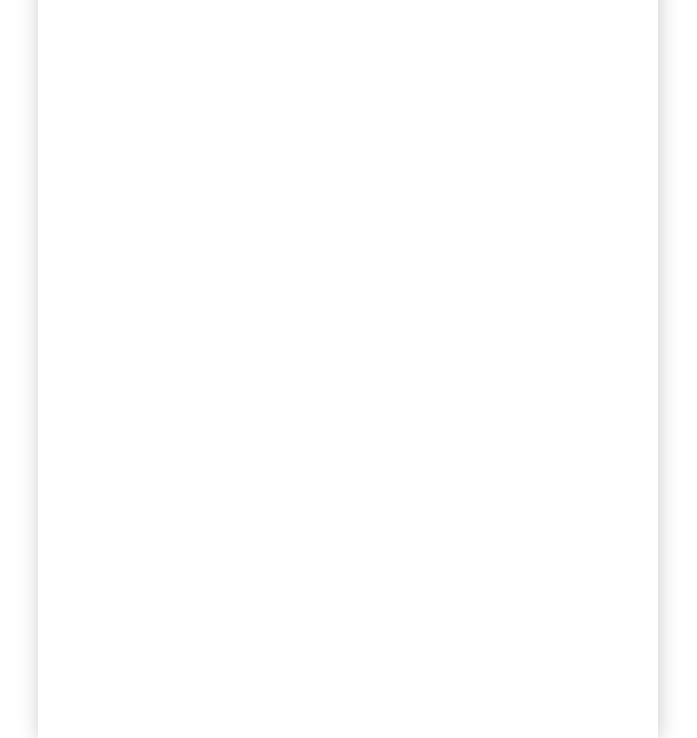
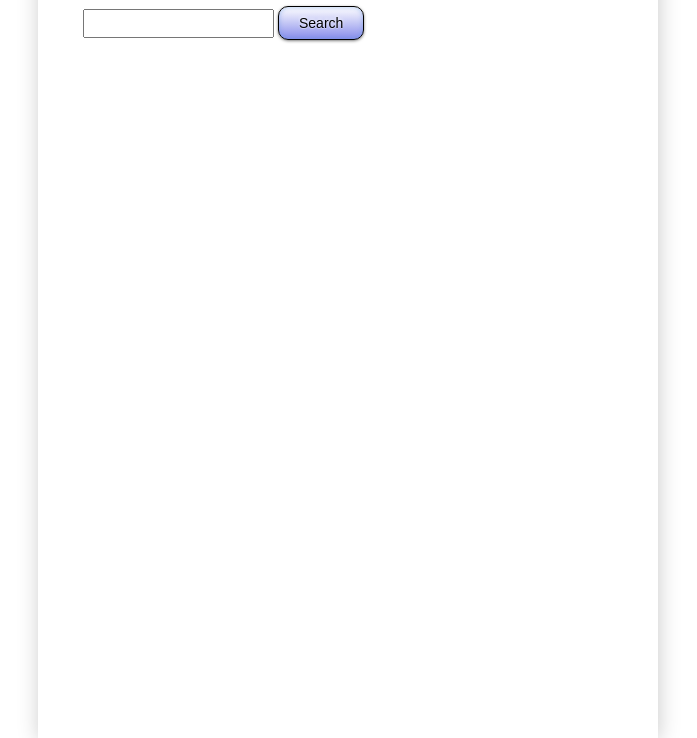
Before and after one commit to amitach/jquery, a plain HTML site: page lesson20/index.html in a window 1280 px wide. Shown: the part 62-800 px from the top of the page, without its empty margins (292-989 px from the left). Drawn offline with Linux system fonts and the light colour scheme.

Commit message:
Simple twitter search

```diff
--- a/lesson20/index.html
+++ b/lesson20/index.html
@@ -10,14 +10,59 @@
 			box-shadow: 1px 3px 20px #ccc;
 			color:black;
 		}
+		input{
+			padding: 5px;
+			margin-left:35px;
+		}
 		ul{list-style:none;}
 		li{padding-bottom: 1em; border-bottom: 1px solid #ccc;}
 		img{float:left; padding-right: 1em;}
 		a{text-decoration: none; color:#222;}
+
+		h1{
+			position:relative;
+			left:30px;
+		}
+
+
+		button.css3button {
+	font-family: Arial, Helvetica, sans-serif;
+	font-size: 14px;
+	color: #000000;
+	padding: 8px 20px;
+	background: -moz-linear-gradient(
+		top,
+		#ffffff 0%,
+		#888deb);
+	background: -webkit-gradient(
+		linear, left top, left bottom,
+		from(#ffffff),
+		to(#888deb));
+	-moz-border-radius: 10px;
+	-webkit-border-radius: 10px;
+	border-radius: 10px;
+	border: 1px solid #000000;
+	-moz-box-shadow:
+		0px 1px 3px rgba(000,000,000,0.5),
+		inset 0px 0px 5px rgba(108,153,230,0.6);
+	-webkit-box-shadow:
+		0px 1px 3px rgba(000,000,000,0.5),
+		inset 0px 0px 5px rgba(108,153,230,0.6);
+	box-shadow:
+		0px 1px 3px rgba(000,000,000,0.5),
+		inset 0px 0px 5px rgba(108,153,230,0.6);
+	text-shadow:
+		0px -1px 3px rgba(255,255,255,0.8),
+		0px 1px 0px rgba(255,255,255,0.3);
+}
 	</style>
 </head>
 <body>
+
 	<div class="container">
+	<h1> Twitter Search </h1>
+		<input type = "text" id = "search"/>
+		<button id="search-button" class = "css3button">Search</button>
 		<ul class="tweets" >
 			<script id ="tweets-template" type = "text/x-handlebars-template">
 			{{#each this}}
@@ -66,10 +111,14 @@
 	  		});
 	  	}
 	  }
-	  Twitter.init({
+
+	  $("#search-button").on("click",function(){
+	  	$("ul>li").remove();
+	  	Twitter.init({
 	  	template: $("#tweets-template").html(),
 	  	container: $("ul.tweets"),
-	  	query: "man utd"
+	  	query: $("#search").val()
+	  });
 	  });
 	})();
 
```
